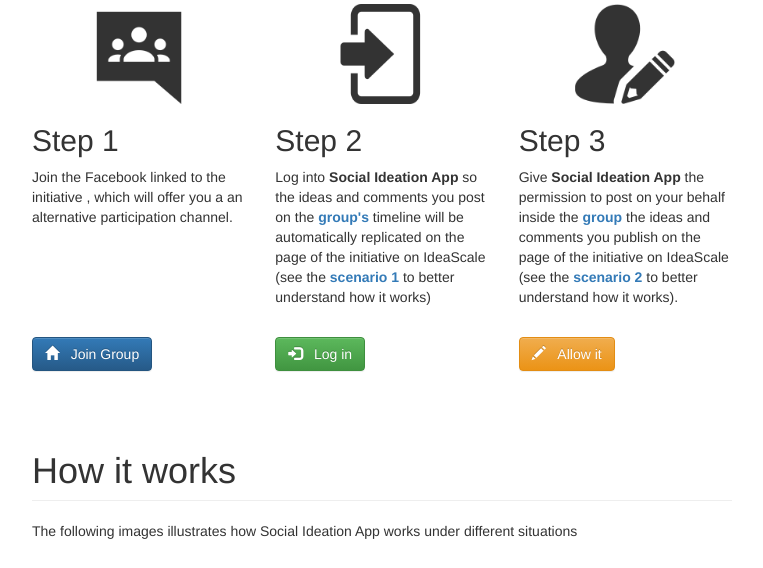
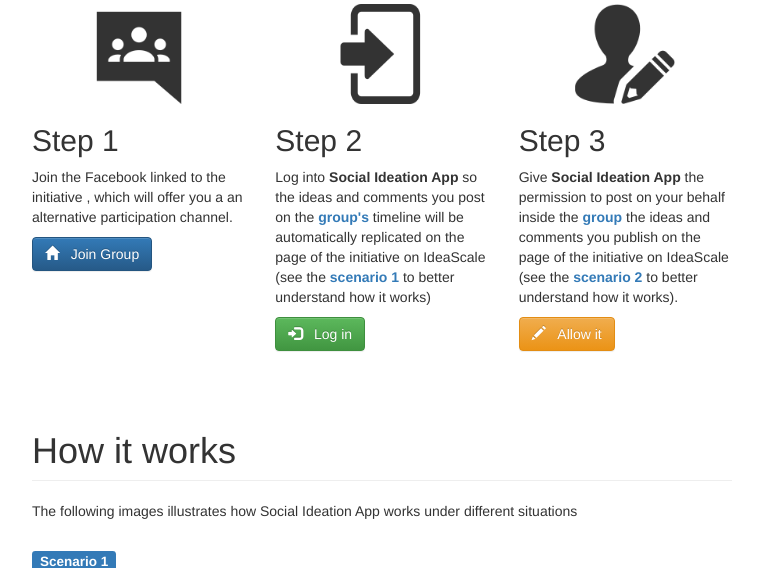
Before and after one commit to joausaga/social-ideation, a Django app: template app/templates/app/index.html in a window 1280 px wide. Shown: the part 478-1046 px from the top of the page, without its empty margins (273-1036 px from the left). Run offline with Django 3.2, Linux system fonts and the light colour scheme; the template is opened without the code that fills it, so the values that code supplies are empty; parts of the project's set-up code (start-up, migrations or seed data) failed here and were passed over; some libraries are stand-ins or nearby versions.

Commit message:
Improve buttons alignment in login page

```diff
--- a/app/templates/app/index.html
+++ b/app/templates/app/index.html
@@ -133,7 +133,7 @@
                 <img src="/static/img/group.png" alt="Facebook Group" height="100" width="100">
               </p>
               <h2>{% trans "Step 1" %}</h2>
-              <p style="height:160px">
+              <p>
                   {% trans "Join the Facebook linked to the initiative" %}
                   <b><a href="{{ initiative_url }}" target="_blank">{{ initiative_name }}</a></b>,
                   {% trans "which will offer you a an alternative participation channel" %}.
@@ -148,7 +148,7 @@
                 <img src="/static/img/login.png" alt="App Icon" height="100" width="90">
               </p>
               <h2>{% trans "Step 2" %}</h2>
-              <p style="height:160px">{% trans "Log into <b>Social Ideation App</b> so the ideas and comments you post on the" %}
+              <p>{% trans "Log into <b>Social Ideation App</b> so the ideas and comments you post on the" %}
                  <b><a href="{{ fb_group_url }}" target="_blank">{% trans "group's" %}</a></b>
                  {% trans "timeline will be automatically replicated on the page of the initiative" %}
                  <b><a href="{{ initiative_url }}" target="_blank">{{ initiative_name }}</a></b> {% trans "on IdeaScale" %}
@@ -164,7 +164,7 @@
                 <img src="/static/img/write_permission.png" alt="App Icon" height="100" width="100">
               </p>
               <h2>{% trans "Step 3" %}</h2>
-              <p style="height:160px">{% trans "Give <b>Social Ideation App</b> the permission to post on your behalf inside the" %}
+              <p>{% trans "Give <b>Social Ideation App</b> the permission to post on your behalf inside the" %}
                  <b><a href="{{ fb_group_url }}" target="_blank">{% trans "group" %}</a></b> {% trans "the ideas and comments you publish on the page of the initiative" %}
                  <b><a href="{{ initiative_url }}" target="_blank">{{ initiative_name }}</a></b> {% trans "on IdeaScale" %}
                  {% trans "(see the" %} <b><a href="#scenario-2">{% trans "scenario" %} 2</a></b> {% trans "to better understand how it works)" %}.
```
